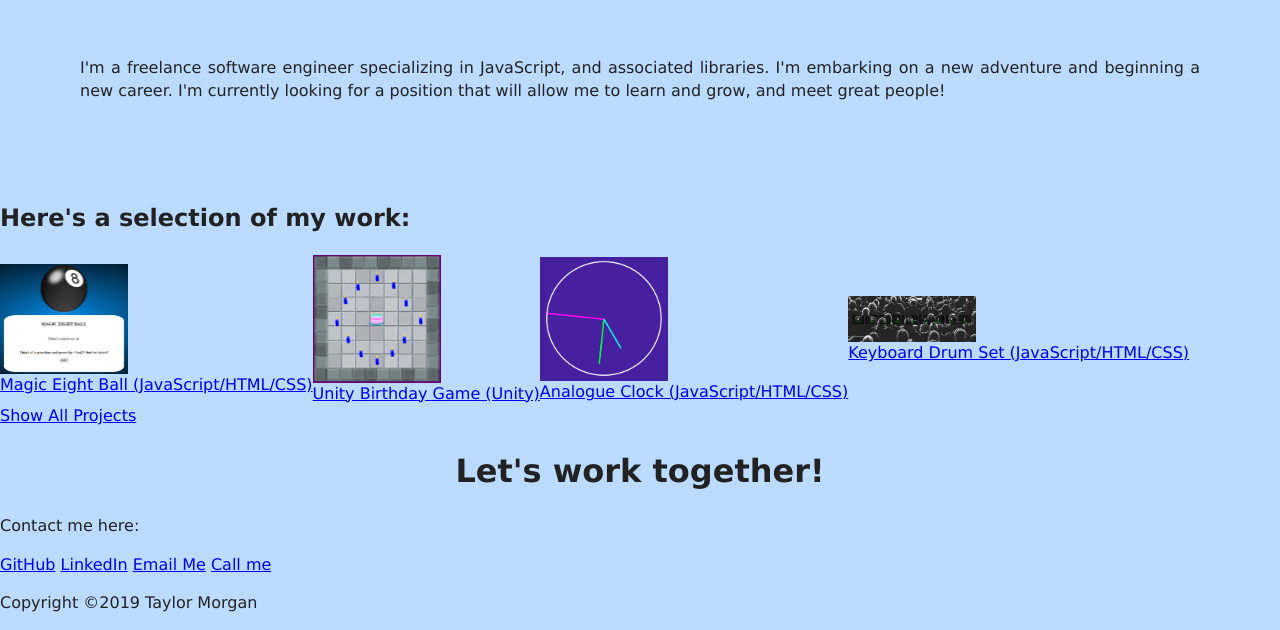
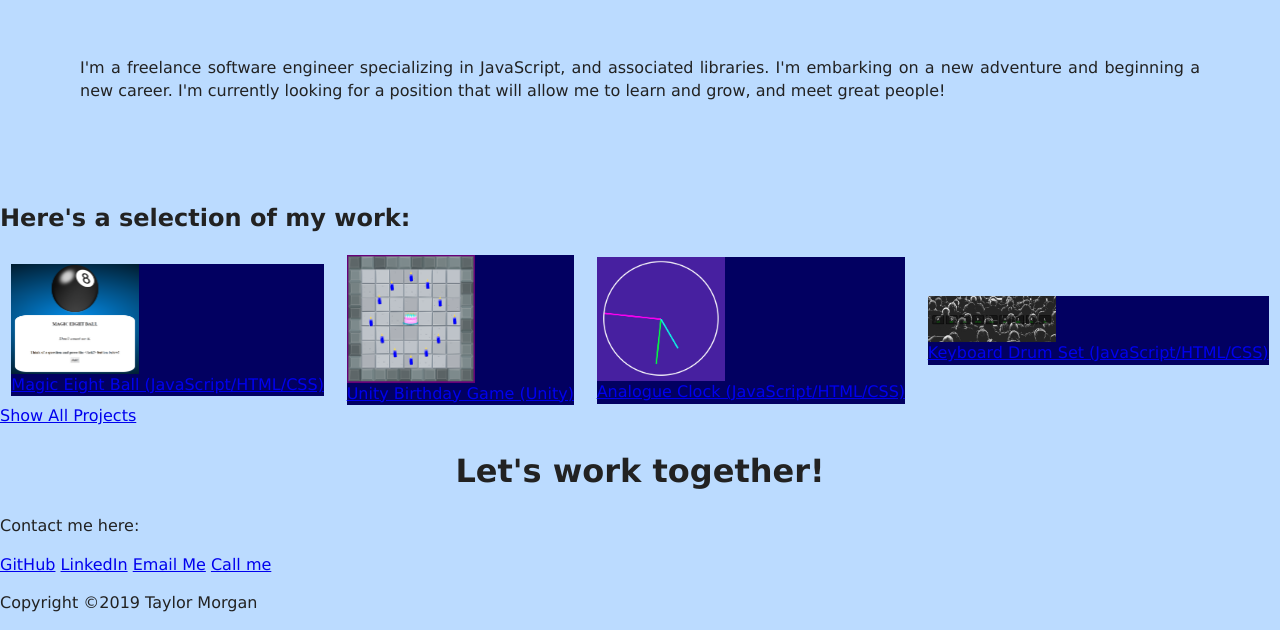
Before and after one commit to Taylor-Morgan/Portfolio-Website, a plain HTML site: page index.html in a window 1280 px wide. Shown: the part 720-1350 px from the top of the page. Drawn offline with nearby package versions, Linux system fonts and the light colour scheme.

Commit message:
update work-item class from portfolioItem
Changed the "portfolioItem" class to the new "work-item" class. Changed the work-items to a <ul> list to properly implement flexbox layout.

```diff
--- a/css/main.css
+++ b/css/main.css
@@ -143,20 +143,27 @@ textarea {
 }
 
 .work {
+    display: -webkit-box;
+    display: -moz-box;
+    display: -ms-flexbox;
     display: -webkit-flex; /* Safari */
     -webkit-flex-flow: row-reverse wrap; /* Safari 6.1+ */
     display: flex;
     flex-flow: row wrap;
-    align-content: space-around;
+    justify-content: space-around;
     align-items: center;
+    padding: 0;
+    margin: 0;
+    list-style: none;
 }
 
-.portfolioItem {
+.work-item {
+    background: #020061;
     width: 35vw;
     flex: 0 1 content;
 }
 
-.portfolioItem img {
+.work-item img {
     width: 10vw;
     flex: 0 1 content;
 }
--- a/index.html
+++ b/index.html
@@ -33,30 +33,37 @@
 
     <h2 class="work-header">Here's a selection of my work:</h2>
 
-    <div id="projects" class="work">
+    <ul id="projects" class="work">
 
-      <a href="https://github.com/Taylor-Morgan/Magic-Eight-Ball" target="_blank" class="portfolioItem">
+      <a href="https://github.com/Taylor-Morgan/Magic-Eight-Ball" target="_blank" class="work-item">
+        <li>
           <img class="magicEightImg" src="img\magic_eight.PNG" alt="magic eight ball">
           <div class="magicEightTitle">Magic Eight Ball (JavaScript/HTML/CSS)</div>
+        </li>
       </a>
 
-      <a href="https://github.com/Taylor-Morgan/Unity-Birthday-Game" target="_blank" class="portfolioItem">
+      <a href="https://github.com/Taylor-Morgan/Unity-Birthday-Game" target="_blank" class="work-item">
+        <li>
           <img class="unityBirthdayImg" src="img\unity_birthday.png" alt="unity birthday game">
           <div class="unityBirthdayTitle">Unity Birthday Game (Unity)</div>
+        </li>
       </a>
 
-      <a href="https://github.com/Taylor-Morgan/JavaScript_Analogue_Clock" target="_blank" class="portfolioItem">
+      <a href="https://github.com/Taylor-Morgan/JavaScript_Analogue_Clock" target="_blank" class="work-item">
+        <li>
           <img class="analogueClockImg" src="img\analogue_clock.PNG" alt="analogue clock">
           <div class="analogueClockTitle">Analogue Clock (JavaScript/HTML/CSS)</div>
+        </li>
       </a>
 
-      <a href="https://github.com/Taylor-Morgan/JavaScript_Drum_Set" target="_blank" class="portfolioItem">
+      <a href="https://github.com/Taylor-Morgan/JavaScript_Drum_Set" target="_blank" class="work-item">
+        <li>
           <img class="drumSetImg" src="img\drum_set.PNG" alt="drum set">
           <div class="drumSetTitle">Keyboard Drum Set (JavaScript/HTML/CSS)</div>
+        </li>
       </a>
 
-
-    </div>
+    </ul>
 
     <a href="https://github.com/Taylor-Morgan" class="show-all" target="_blank">Show All Projects</a>
 
@@ -67,7 +74,7 @@
       </div>
       <a href="https://github.com/Taylor-Morgan" target="_blank" class="contactInfo-details">GitHub</a>
       <a href="https://www.linkedin.com/in/taylornmorgan/" target="_blank" class="contactInfo-details">LinkedIn</a>
-      <a href="mailto:admin@taylormorgan.info" class="contactInfo-details">Email Me</a>
+      <a href="mailto:morgan.taylor86@gmail.com" class="contactInfo-details">Email Me</a>
       <a href="tel:+1-909-631-7525" class="contactInfo-details">Call me</a>
     </div>
 
```
Lines whose indentation alone changed are shown as unchanged.
